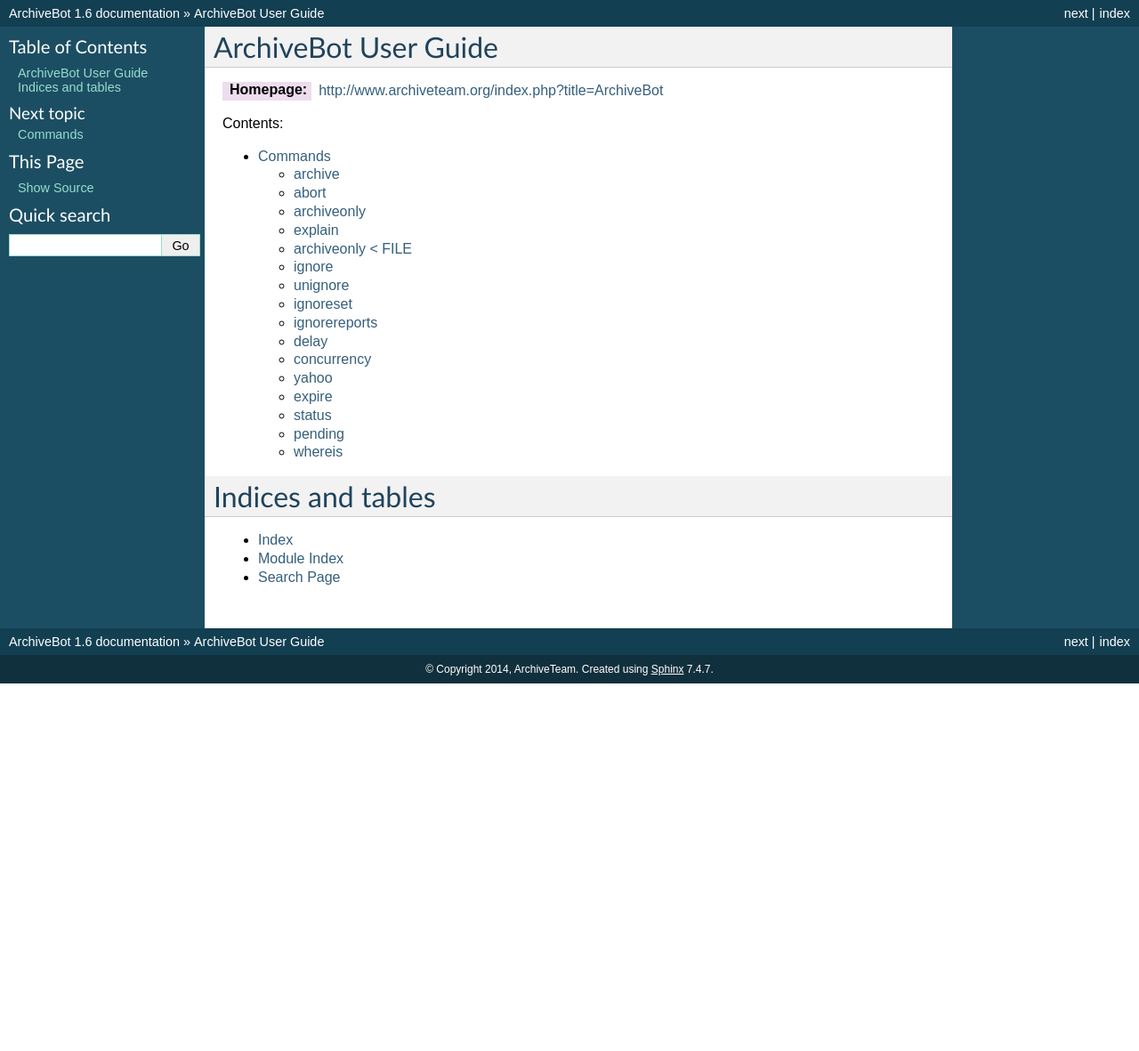
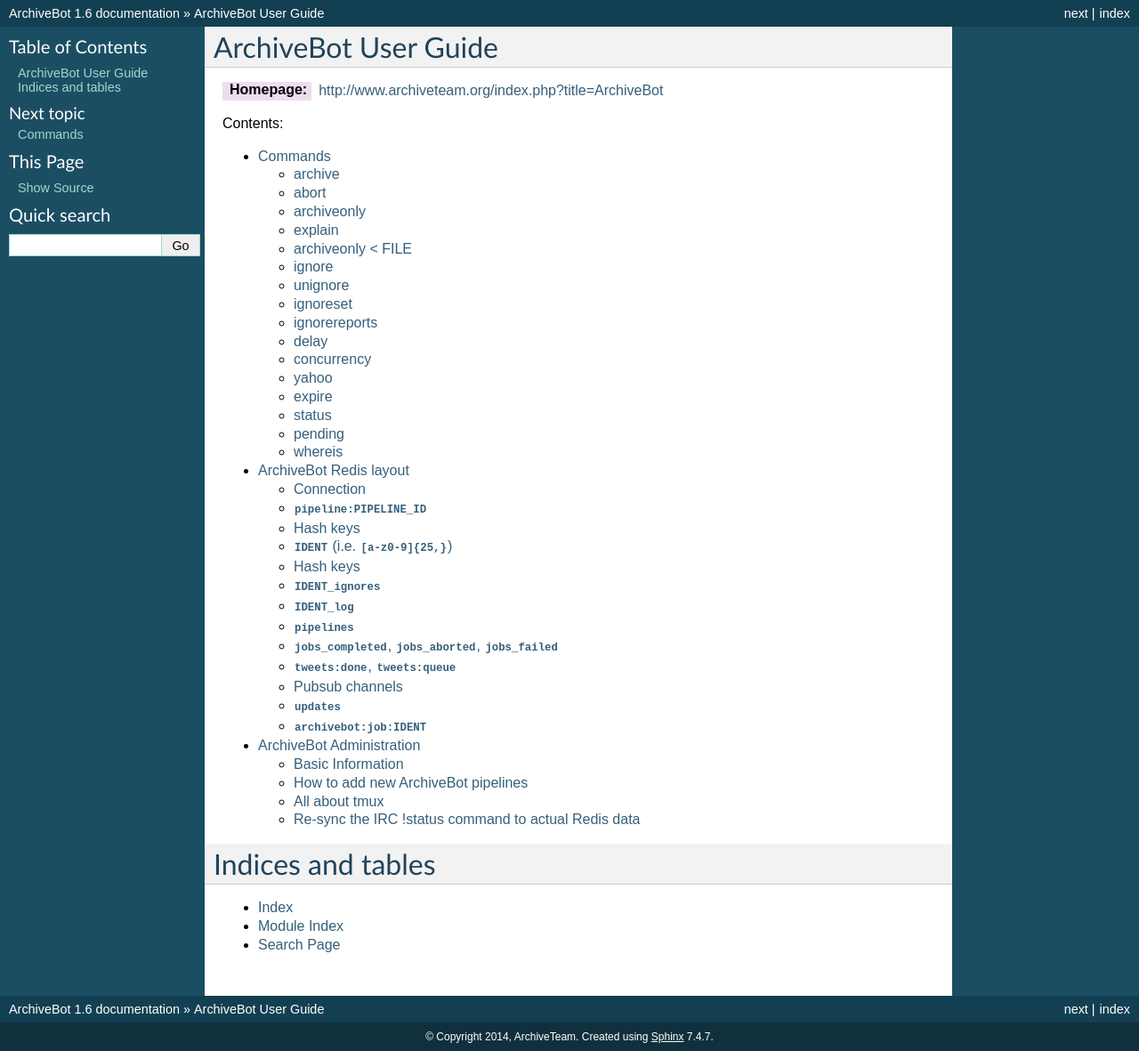
Before and after one commit to ArchiveTeam/ArchiveBot, a Sphinx documentation site: the page built from doc/index.rst, in a window 1280 px wide. Shown: the whole page at 89% size. Built offline with Sphinx 7.4.7, drawn with Linux system fonts in a browser that asks for light colours; before the commit the page ends 900 px from its top, so only the background shows below that; some of the changed lines change nothing that is shown.

Commit message:
added new control node documentation, linked redis documentation
added new control node documentation, linked redis documentation

````diff
--- /dev/null
+++ b/doc/admin.rst
@@ -0,0 +1,195 @@
+=========================
+ArchiveBot Administration
+=========================
+
+ArchiveBot has a central "control node" server, currently run by Archive Team member David Yip (yipdw) at archivebot.at.ninjawedding.org .  This document explains how to manage it, hopefully without breaking anything.
+
+This control node server does many things. It runs the actual bot that sits in the IRC channel #archivebot and listens to Archive Team members' commands about which websites to archive. It runs the Redis server that keeps track of all the pipelines and their data. It runs the web-based ArchiveBot dashboard and pipeline dashboard. It runs the Twitter bot that sends information about what's being archived. It has access to log files and debug information.
+
+It also handles many manual administrative tasks that need doing from time to time, such as cleaning out (or "reaping") information about old pipelines that have gone offline, or old web crawl jobs that were aborted or died or disappeared.
+
+Another common administrative task on this server is manually adding new pipeline operators' SSH keys so that their pipelines can communicate with the dashboard and be assigned new tasks from the queue.
+
+
+Basic Information
+=================
+
+The control node server is reachable by SSH at ``archivebot.at.ninjawedding.org``.
+
+Archive Team members can SSH into this server with two possible usernames:
+
+	* ``archivebot@archivebot.at.ninjawedding.org`` - for performing more delicate administrative tasks
+	* ``pipeline@archivebot.at.ninjawedding.org`` - for adding/editing SSH keys for new pipeline servers
+
+Neither of these accounts has sudo access.
+
+Long-time Archive Team volunteers used to be assigned individual user accounts on this machine, but starting in mid-2017 all new pipelines are now added to the server via the shared ``pipeline@`` account instead, with a shared ``authorized_keys`` file, to keep things simpler.
+
+This control node server is the same server that also runs the web-based ArchiveBot dashboard:
+http://dashboard.at.ninjawedding.org/
+
+And it also runs the web-based ArchiveBot pipeline dashboard:
+http://dashboard.at.ninjawedding.org/pipelines
+
+
+How to add new ArchiveBot pipelines
+===================================
+
+Archive Team volunteers set up and run pipelines on their own servers. Each of these can handle several web crawls at a time, depending on their servers' individual configuration and their available hard drive space and memory.  More information and installation instructions are at GitHub:
+https://github.com/ArchiveTeam/ArchiveBot/blob/master/INSTALL.pipeline
+
+When a new pipeline is set up and all ready to go, the last step is that the server's SSH key still needs to be manually added to the control node. The new pipeline's operator should e-mail or private message one of the Archive Team members who already has SSH access to the control node server, such as David Yip (yipdw), Brooke Schreier Ganz (Asparagirl) or Just Another Archivist (JAA), who may be hanging out in #archiveteam on EFnet. One of them should SSH into the ``pipeline@archivebot.at.ninjawedding.org`` account, and do:
+
+	cd /home/pipeline/.ssh
+
+Then they should open the file ``authorized_keys`` with the text editor of their choice, and add the new pipeline server's SSH key to the bottom of the list, save, and quit.  If the new pipeline is set up correctly, it should then show up on the web-based pipeline dashboard shortly after that, and should start being assigned web crawl jobs from the queue.
+
+
+All about tmux
+==============
+
+The control node server has many different processes running constantly. To help keep these processes running even when people log in or out, and to keep things somewhat well-organized, the server is set up with a program called ``tmux`` to run multiple "panes" of information.
+
+When you log into the control node server, you should type ``tmux attach`` to view all the panes and easily move between them.
+
+Here are some common tmux commands that can be helpful:
+
+	* Control-B N - moves to the next pane
+	* Control-B C - create a new pane
+	* Control-B W – select a pane/window (shows all running panes)
+	* Control-B [0-9] – go to a specific pane number (numbered 0 through 9)
+	* Control-B S – select an entirely different tmux session (although there should usually be just one)
+
+Each pane has a process running in it, sometimes more than one process, for handling a different administrative task.
+
+
+tmux pane 0: spiped (secure pipe daemon)
+++++++++++++++++++++++++++++++++++++++++
+
+This pane runs ``spiped`` for Redis, which is used by some but not all pipelines.  ``spiped`` is secure pipe daemon, and it forwards packets from one port to another port.  The preferred connection is ssh tunneling.
+
+Administrators probably won't need to do much in this pane, but it's useful to keep an eye on things.
+
+
+tmux pane 1: pipeline manager
++++++++++++++++++++++++++++++
+
+This pane runs the pipeline manager, which is ```plumbing/updates-listener```.  This listens for updates coming into Redis from all of the many pipelines.  It then sends these updates to a ZeroMQ socket, which is what used by the web-based ArchiveBot dashboard (and possibly a few other things?)l;the dashboard is listening on publicly accessible port 31337.
+
+(This port is *not* where the ArchiveBot Twitter bot gets its data; that's a different daemon.)
+
+Logs from this pipeline manager are stored in ``plumbing/log-firehose``.
+
+
+tmux pane 2: pipeline log analyzer and log trimmer
+++++++++++++++++++++++++++++++++++++++++++++++++++
+
+This pane manages the pipeline log analyzer and the pipeline log trimmer.
+
+The log analyzer looks at updates coming off the firehose and classifies them as HTTP 1xx, 2xx, etc, or network error.
+
+The log trimmer is an artifact of how ArchiveBot stores logs, could probably be removed someday.  It gets rid of old logs from Redis to prevent out-of-memory errors.
+
+TO-DO SOMEDAY: the log firehose could be replaced with Redis pubsub.
+
+
+tmux pane 3: web-based dashboard
+++++++++++++++++++++++++++++++++
+
+This pane runs the web-based ArchiveBot dashboard.
+
+This pane is split into two parts on the screen, top and bottom.  The top pane shows the throughput of the dashboard web socket, the rate of data flowing from the log firehose to the dashboard.
+
+The dashboard has a small unknown memory leak, so the bottom pane runs ivan's “dashboard killer” daemon. It constantly polls the dashboard to see if it's alive, and prints a dot if it was a success (dashboard was alive and responded).  If the dashboard does not respond, probably because that small memory leak, then this daemon kills it and automatically re-spawns it.
+
+
+tmux pane 4: the IRC bot
+++++++++++++++++++++++++
+
+This pane runs the actual ArchiveBot, which is an IRC bot that sits in the channel #archivebot on EFNet and listens for ArchiveTeam volunteers feeding it commands about what website to archive.
+
+Usually, there's not much that an administrator will need to do for this. If the bot gets kicked off EFnet, it will try to reconnect on its own. However,  EfNet sometimes has the tendency to netsplit, so the bot might try to rejoin a server that's been split, in which case the bot might need to be "kicked" (restarted and reconnected to the IRC server).
+
+If you need to kick it, hit ``^C`` in this pane to kill the non-responding bot. Then hit the Up arrow key to show the last command that had been typed into bash, which is usually the one that invokes the bot. You can then adjust that command if you need to (such as possibly changing the server), and then hit enter to reconnect the bot to EFnet.
+
+
+tmux pane 5: redis-cli console
+++++++++++++++++++++++++++++++
+
+This is the console for running redis-cli commands.  It might get closed down, because it's rarely used.
+
+
+tmux pane 6: the job reaper and the Twitter bot
++++++++++++++++++++++++++++++++++++++++++++++++
+
+This is the job reaper, used by administrators to get rid of "zombie" web crawl jobs that are dead or quit but which are still showing up for some reason and are cluttering the web-based dashboard.
+
+Every job has a heartbeat associated with it. This pane will let you know if certain jobs' heartbeats have not been seen for a long time.
+
+If you need to reap a dead ArchiveBot job -- in this case, one with the job id 'abcdefghiabcdefghi' -- here's what to do in this pane:
+
+	cd ~/ArchiveBot/bot/
+	bundle exec ruby console.rb
+	j = Job.from_ident('abcdefghiabcdefghi', $redis)
+
+At this point, you should get a message starting with ``<struct Job...>``.  That means the job id exists somewhere in Redis, which is good.  Then you should run:
+
+	j.fail
+
+This will kill that one job.  Note that the magic word in the command here is 'fail', not 'kill'.  This deletes the job state from Redis.
+
+It is possible to reap multiple jobs at once, by mapping their job id's with regex and such.  Such exercises are best left to experts.
+
+You can also clean out “nil” jobs with redis-cli in the admin console with this command:
+
+	idents.each { |id| $redis.del(id) }  # sends DEL [ident] to the Redis server
+
+This tmux pane 6 *also* runs the ArchiveBot Twitter bot connector. You shouldn't need to do anything with that most of the time, but it ever dies, go to pane 6 and press up and enter to re-run command, which is:
+
+	bundle exec ruby start.rb -t twitter_archivebot.json
+
+
+tmux pane 7: couchdb
+++++++++++++++++++++
+
+This pane inserts couchdb documents.  You can probably ignore this, and should leave it as-is.
+
+
+tmux pane 8: the pipeline reaper
+++++++++++++++++++++++++++++++++
+
+This is the pane where you can reap old dead pipelines from the pipeline monitor.  You can view the web-based pipeline monitor page here: http://dashboard.at.ninjawedding.org/pipelines
+
+Pipeline data is stored inside Redis. You can get a list of all the pipelines with this command:
+
+	~/redis-2.8.6/src/redis-cli keys pipeline:*
+
+That will list all currently assigned pipeline keys -- but some of those pipelines may be dead.
+
+To peek at the data within any given pipeline -- in this case, one that was assigned the id 4f618cfcd81f44583a93b8bdb50470a1 -- use the command:
+
+	~/redis-2.8.6/src/redis-cli type pipeline:4f618cfcd81f44583a93b8bdb50470a1
+
+To find out which pipelines are dead, check the web-based pipeline monitor and copy the unique key for a dead pipeline.
+
+To reap the dead pipeline (two parts):
+
+	~/redis-2.8.6/src/redis-cli srem pipelines pipeline:4f618cfcd81f44583a93b8bdb50470a1
+
+That removes the dead pipeline from the set of active pipelines. Then do:
+
+	~/redis-2.8.6/src/redis-cli del pipeline:4f618cfcd81f44583a93b8bdb50470a1
+	NOTE: be very careful with this; make sure you do not have the word "pipelines" in this command!
+
+That deletes that dead pipeline's data.
+
+
+Re-sync the IRC !status command to actual Redis data
+====================================================
+
+The ArchiveBot !status command that is available in the #archivebot IRC channel on EFnet is supposed to be an accurate counter of how many jobs are currently running, aborted, completed, or pending.  But sometimes it gets un-synchronized from the actual Redis values, especially if a pipeline dies.  Here's how to automatically sync the information again:
+
+	cd /ArchiveBot/bot
+	bundle exec ruby console.rb
+	in_working = $redis.lrange('working', 0, -1); 1
+	in_working.each { |ident| $redis.lren('working', 0, ident) if Job.from_ident(ident, $redis).nil ? }
--- a/doc/index.rst
+++ b/doc/index.rst
@@ -14,6 +14,8 @@
    :maxdepth: 2
 
    commands
+   redis
+   admin
 
 
 Indices and tables
````
